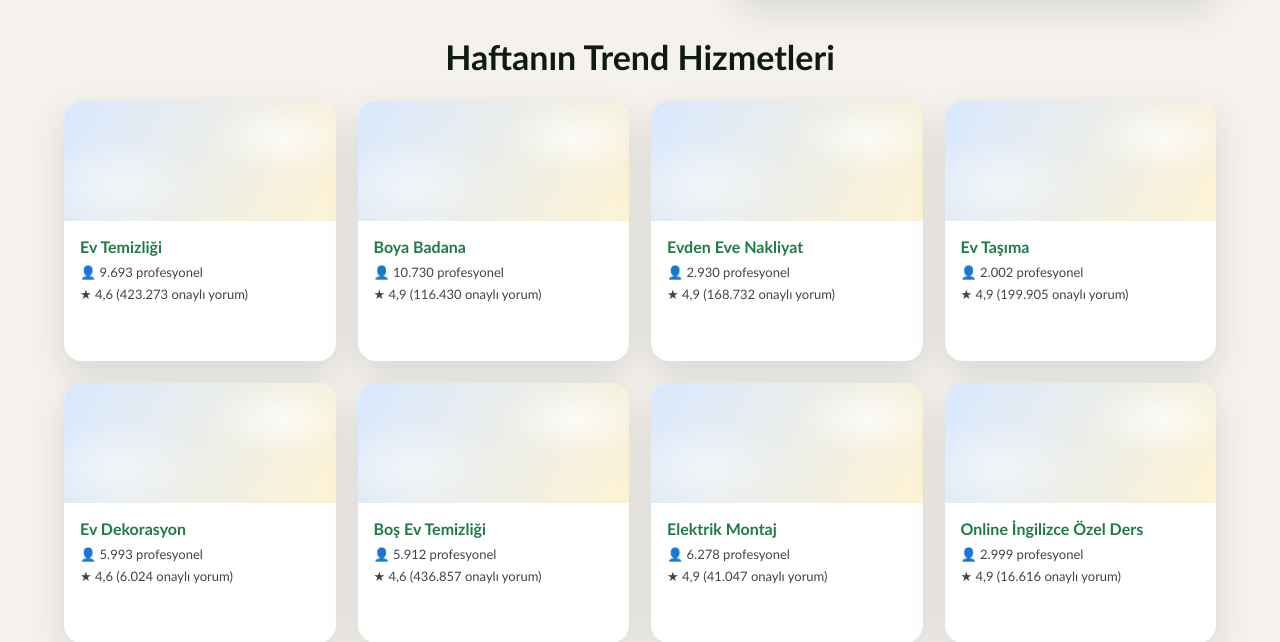
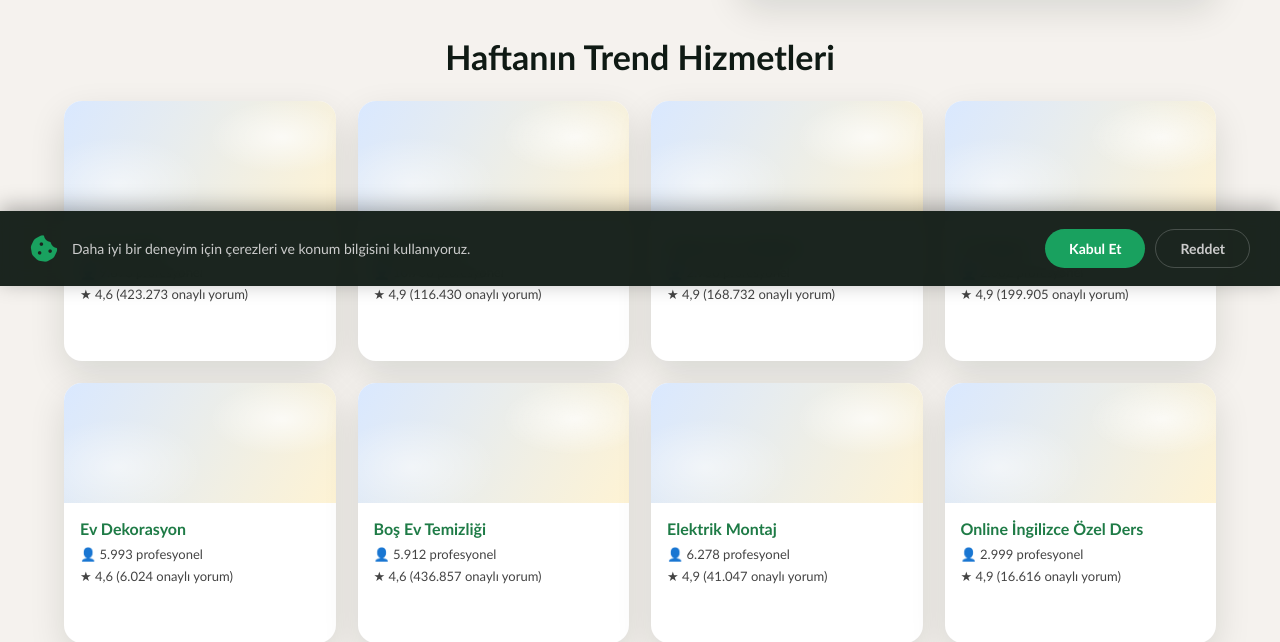
Before and after one commit to Erencanutkuu/ProConnect, a Spring Boot app: page / in a window 1280 px wide. Shown: the part 514-1156 px from the top of the page. Run offline with Spring Boot 4, Linux system fonts and the light colour scheme; some of the project's set-up classes (security, data sources, template engines, error pages and the like) are left out, and stand-ins take their place.

Commit message:
cerez settings

```diff
--- a/proconnect/pom.xml
+++ b/proconnect/pom.xml
@@ -70,6 +70,10 @@
 			<scope>test</scope>
 		</dependency>
 		<dependency>
+			<groupId>com.fasterxml.jackson.core</groupId>
+			<artifactId>jackson-databind</artifactId>
+		</dependency>
+		<dependency>
 			<groupId>io.jsonwebtoken</groupId>  <!-- JWT kütüphanesi için gerekli bağımlılıklar -->
 			<artifactId>jjwt-api</artifactId>
 			<version>0.11.5</version>
--- a/proconnect/src/main/java/com/proconnect/proconnect/entity/ilanlar.java
+++ b/proconnect/src/main/java/com/proconnect/proconnect/entity/ilanlar.java
@@ -24,6 +24,11 @@ public class ilanlar {
     @Enumerated(EnumType.STRING)
     private Durum durum;
 
+    private Double konumLat;
+    private Double konumLng;
+    private String sehir;
+    private String ilce;
+
     private LocalDateTime ilanTarihi;
 
     // İlanı oluşturan kişi (sadece USTA olmalı - iş kuralı servis katmanında)
--- a/proconnect/src/main/resources/application.properties
+++ b/proconnect/src/main/resources/application.properties
@@ -15,3 +15,6 @@ spring.jpa.properties.hibernate.dialect=org.hibernate.dialect.PostgreSQLDialect
 # JWT Ayarları
 spring.jwt.secret=6180087886a17aa4a617ce01228331d44aa42ee4ded7943840e4f56bfca22bfaa06828be0a56b4a7a83e73ff2d739f88280f7468116e7d53e9f426e96b3b3a94
 spring.jwt.expiration=3600000  # 1 saat (milisaniye cinsinden)
+
+# OpenAI API
+openai.api.key=${OPENAI_API_KEY:}
--- a/proconnect/src/main/resources/static/css/style.css
+++ b/proconnect/src/main/resources/static/css/style.css
@@ -134,6 +134,29 @@ body {
 }
 .search-box button:hover {
     background: var(--accent-2);
+}
+
+/* Arama Sonuclari */
+.arama-sonuclari {
+    background: #eef7f1;
+    padding: 30px 0;
+    border-bottom: 1px solid rgba(0,0,0,0.06);
+}
+.ai-oneri {
+    background: var(--card);
+    padding: 16px 20px;
+    border-radius: 12px;
+    font-size: 15px;
+    color: var(--accent-3);
+    margin-bottom: 20px;
+    display: flex;
+    align-items: center;
+    gap: 10px;
+    box-shadow: 0 4px 12px rgba(0,0,0,0.06);
+}
+.ai-oneri i {
+    font-size: 20px;
+    color: var(--accent);
 }
 
 .wrap {
@@ -351,6 +374,69 @@ body {
     padding: 20px 0;
 }
 
+/* Cerez Banner */
+.cerez-banner {
+    position: fixed;
+    bottom: 0;
+    left: 0;
+    right: 0;
+    background: rgba(15, 26, 20, 0.95);
+    color: #fff;
+    padding: 18px 30px;
+    display: flex;
+    align-items: center;
+    justify-content: space-between;
+    gap: 20px;
+    z-index: 9999;
+    backdrop-filter: blur(10px);
+    box-shadow: 0 -4px 20px rgba(0,0,0,0.3);
+}
+.cerez-icerik {
+    display: flex;
+    align-items: center;
+    gap: 14px;
+    flex: 1;
+}
+.cerez-icerik i {
+    font-size: 28px;
+    color: var(--accent);
+}
+.cerez-icerik p {
+    margin: 0;
+    font-size: 14px;
+    line-height: 1.5;
+    color: #ccc;
+}
+.cerez-butonlar {
+    display: flex;
+    gap: 10px;
+}
+.cerez-butonlar button {
+    padding: 10px 24px;
+    border: none;
+    border-radius: 999px;
+    font-weight: 700;
+    font-size: 14px;
+    cursor: pointer;
+    font-family: inherit;
+    transition: transform 0.2s ease, background 0.2s ease;
+    background: var(--accent);
+    color: #fff;
+}
+.cerez-butonlar button:hover {
+    transform: translateY(-2px);
+    background: var(--accent-2);
+}
+.cerez-butonlar .cerez-reddet {
+    background: transparent;
+    border: 1px solid rgba(255,255,255,0.2);
+    color: #ccc;
+}
+.cerez-butonlar .cerez-reddet:hover {
+    background: rgba(255,255,255,0.1);
+    transform: translateY(-2px);
+}
+
 @media (max-width: 980px) {
     .hero { grid-template-columns: 1fr; }
     .grid { grid-template-columns: repeat(2, 1fr); }
@@ -368,4 +454,6 @@ body {
     .grid { grid-template-columns: 1fr; }
     .footer { padding: 30px 20px 0; }
     .footer-wrap { grid-template-columns: 1fr; gap: 28px; }
+    .cerez-banner { flex-direction: column; text-align: center; padding: 16px 20px; }
+    .cerez-icerik { flex-direction: column; }
 }
--- a/proconnect/src/main/resources/static/index.html
+++ b/proconnect/src/main/resources/static/index.html
@@ -29,6 +29,14 @@
                 <input type="text" id="search-input" placeholder="Hangi hizmeti arıyorsun?">
                 <button onclick="hizmetAra()">Ara</button>
             </div>
+        </div>
+    </div>
+
+    <div id="arama-sonuclari" class="arama-sonuclari" style="display:none;">
+        <div class="wrap">
+            <div id="ai-oneri" class="ai-oneri"></div>
+            <div id="sonuc-grid" class="grid"></div>
+            <p id="sonuc-yok" style="display:none; text-align:center; color:var(--muted);">Sonuç bulunamadı.</p>
         </div>
     </div>
 
@@ -169,5 +177,18 @@
             &copy; 2026 ProConnect. Tüm hakları saklıdır.
         </div>
     </footer>
+
+    <div id="cerez-banner" class="cerez-banner" style="display:none;">
+        <div class="cerez-icerik">
+            <i class="fa-solid fa-cookie-bite"></i>
+            <p>Daha iyi bir deneyim için çerezleri ve konum bilgisini kullanıyoruz.</p>
+        </div>
+        <div class="cerez-butonlar">
+            <button onclick="cerezKabulEt()">Kabul Et</button>
+            <button onclick="cerezReddet()" class="cerez-reddet">Reddet</button>
+        </div>
+    </div>
+    <script src="js/cookie-consent.js"></script>
+    <script src="js/arama.js"></script>
 </body>
 </html>
--- /dev/null
+++ b/proconnect/src/main/resources/static/js/arama.js
@@ -0,0 +1,89 @@
+// Kullanıcı konumu (cerez-consent.js'den veya sessionStorage'dan)
+let kullaniciLat = null;
+let kullaniciLng = null;
+
+// Sayfa yüklenince konumu al (izin verildiyse)
+document.addEventListener('DOMContentLoaded', function() {
+    if (navigator.geolocation && localStorage.getItem('cerezOnay') === 'kabul') {
+        navigator.geolocation.getCurrentPosition(function(pos) {
+            kullaniciLat = pos.coords.latitude;
+            kullaniciLng = pos.coords.longitude;
+        });
+    }
+
+    // Enter tuşu ile arama
+    document.getElementById('search-input').addEventListener('keydown', function(e) {
+        if (e.key === 'Enter') hizmetAra();
+    });
+});
+
+async function hizmetAra() {
+    const query = document.getElementById('search-input').value.trim();
+    if (!query) return;
+
+    const sonuclarDiv = document.getElementById('arama-sonuclari');
+    const sonucGrid = document.getElementById('sonuc-grid');
+    const aiOneri = document.getElementById('ai-oneri');
+    const sonucYok = document.getElementById('sonuc-yok');
+
+    // Yükleniyor göster
+    sonuclarDiv.style.display = 'block';
+    aiOneri.textContent = 'Aranıyor...';
+    sonucGrid.innerHTML = '';
+    sonucYok.style.display = 'none';
+
+    // Smooth scroll ile sonuçlara git
+    sonuclarDiv.scrollIntoView({ behavior: 'smooth' });
+
+    try {
+        const response = await fetch('/ara', {
+            method: 'POST',
+            headers: { 'Content-Type': 'application/json' },
+            credentials: 'include',
+            body: JSON.stringify({
+                query: query,
+                lat: kullaniciLat,
+                lng: kullaniciLng
+            })
+        });
+
+        if (!response.ok) {
+            aiOneri.textContent = 'Arama sırasında bir hata oluştu.';
+            return;
+        }
+
+        const data = await response.json();
+
+        // AI önerisi göster
+        if (data.aiOneri) {
+            aiOneri.innerHTML = '<i class="fa-solid fa-robot"></i> ' + data.aiOneri;
+        } else {
+            aiOneri.textContent = '';
+        }
+
+        // Sonuçları göster
+        if (data.sonuclar && data.sonuclar.length > 0) {
+            sonucGrid.innerHTML = data.sonuclar.map(function(ilan) {
+                const konum = ilan.ilce && ilan.sehir
+                    ? ilan.ilce + ', ' + ilan.sehir
+                    : (ilan.sehir || '');
+                return '<article class="card">' +
+                    '<div class="card-media"></div>' +
+                    '<div class="card-body">' +
+                        '<h3 class="card-title">' + ilan.baslik + '</h3>' +
+                        '<div class="meta"><span><i class="fa-solid fa-location-dot"></i> ' + konum + '</span></div>' +
+                        '<div class="meta"><span><i class="fa-solid fa-turkish-lira-sign"></i> ' + (ilan.butce || 'Belirtilmemiş') + '</span></div>' +
+                        '<p style="font-size:13px;color:#666;margin:6px 0 0;">' + (ilan.aciklama || '').substring(0, 100) + '</p>' +
+                    '</div>' +
+                '</article>';
+            }).join('');
+            sonucYok.style.display = 'none';
+        } else {
+            sonucGrid.innerHTML = '';
+            sonucYok.style.display = 'block';
+        }
+    } catch (error) {
+        console.error('Arama hatası:', error);
+        aiOneri.textContent = 'Sunucuya bağlanılamadı.';
+    }
+}
--- /dev/null
+++ b/proconnect/src/main/resources/static/js/cookie-consent.js
@@ -0,0 +1,51 @@
+document.addEventListener('DOMContentLoaded', function() {
+    if (!localStorage.getItem('cerezOnay')) {
+        document.getElementById('cerez-banner').style.display = 'flex';
+    }
+});
+
+async function cerezKabulEt() {
+    localStorage.setItem('cerezOnay', 'kabul');
+    document.getElementById('cerez-banner').style.display = 'none';
+
+    try {
+        await fetch('/cerez-onay', {
+            method: 'POST',
+            credentials: 'include'
+        });
+    } catch (e) {
+        // Giriş yapmamışsa sessizce geç
+    }
+
+    konumIzniIste();
+}
+
+function cerezReddet() {
+    localStorage.setItem('cerezOnay', 'red');
+    document.getElementById('cerez-banner').style.display = 'none';
+}
+
+function konumIzniIste() {
+    if (!navigator.geolocation) return;
+
+    navigator.geolocation.getCurrentPosition(
+        async function(position) {
+            try {
+                await fetch('/konum', {
+                    method: 'POST',
+                    headers: { 'Content-Type': 'application/json' },
+                    credentials: 'include',
+                    body: JSON.stringify({
+                        lat: position.coords.latitude,
+                        lng: position.coords.longitude
+                    })
+                });
+            } catch (e) {
+                // Giriş yapmamışsa sessizce geç
+            }
+        },
+        function(error) {
+            console.log('Konum izni reddedildi');
+        }
+    );
+}
```
Also changed, not shown: proconnect/src/main/java/com/proconnect/proconnect/controller/aramacontroller.java (added, +24 -0 lines), proconnect/src/main/java/com/proconnect/proconnect/controller/cerezlercontroller.java (added, +34 -0 lines), proconnect/src/main/java/com/proconnect/proconnect/controller/kullanicicontroller.java (+12 -2 lines), proconnect/src/main/java/com/proconnect/proconnect/repository/cerezlerrepository.java (added, +14 -0 lines), proconnect/src/main/java/com/proconnect/proconnect/repository/ilanlarrepository.java (added, +25 -0 lines), proconnect/src/main/java/com/proconnect/proconnect/service/aramaservice.java (added, +113 -0 lines), proconnect/src/main/java/com/proconnect/proconnect/service/cerezlerservice.java (added, +58 -0 lines).
